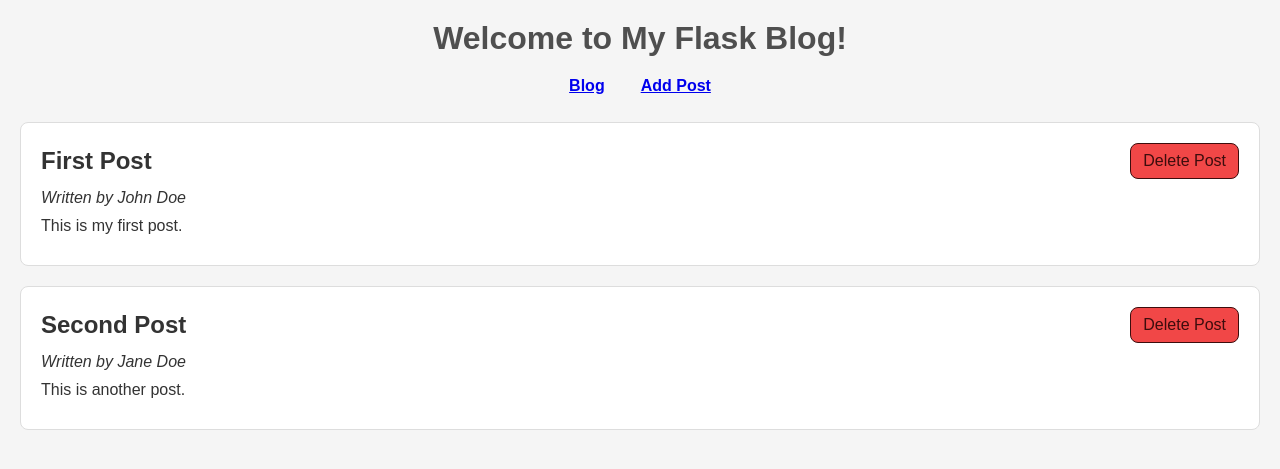
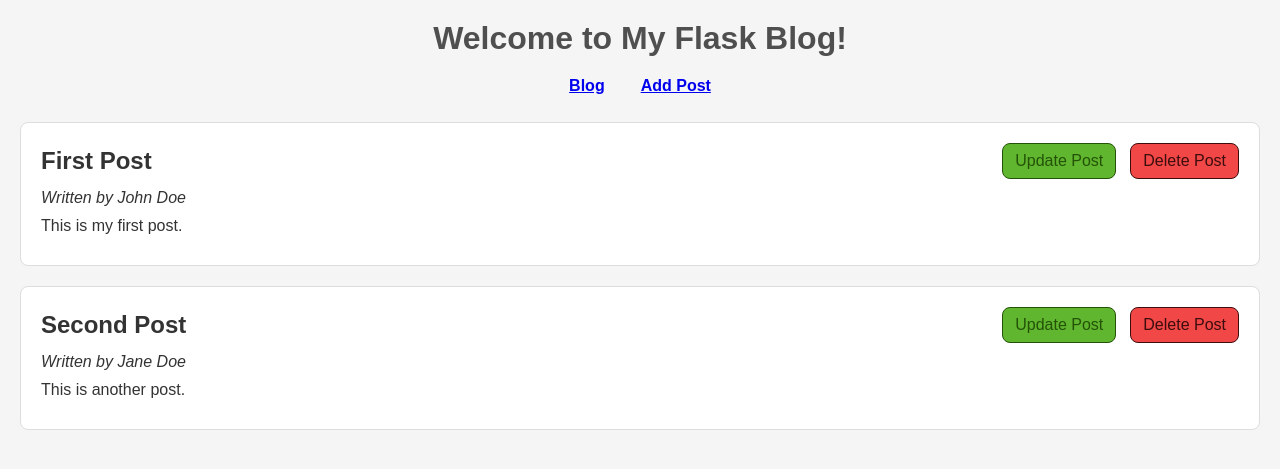
Before and after one commit to jasonbdt/Masterblog, a Flask app: page / in a window 1280 px wide. Shown: the top 469 px of the page. Run offline with Flask 3, Linux system fonts and the light colour scheme.

Commit message:
Add button to update posts

```diff
--- a/static/style.css
+++ b/static/style.css
@@ -49,6 +49,12 @@ nav ul li {
     justify-content: space-between;
 }
 
+.post header .actions {
+    display: flex;
+    flex-flow: row nowrap;
+    column-gap: .875rem;
+}
+
 .btn {
     border: 1px solid #222;
     border-radius: 8px;
@@ -56,6 +62,12 @@ nav ul li {
     cursor: pointer;
     padding: 8px 12px;
     text-decoration: none;
+}
+
+.btn-primary {
+    background: #60b62e;
+    border-color: #245308;
+    color: #245308;
 }
 
 .btn-danger {
--- a/templates/index.html
+++ b/templates/index.html
@@ -27,6 +27,7 @@
         <header>
             <h2>{{post.title}}</h2>
             <div class="actions">
+                <a class="btn btn-primary" href="{{url_for('update', post_id=post.id)}}">Update Post</a>
                 <a class="btn btn-danger" href="{{url_for('delete', post_id=post.id)}}">Delete Post</a>
             </div>
         </header>
```
